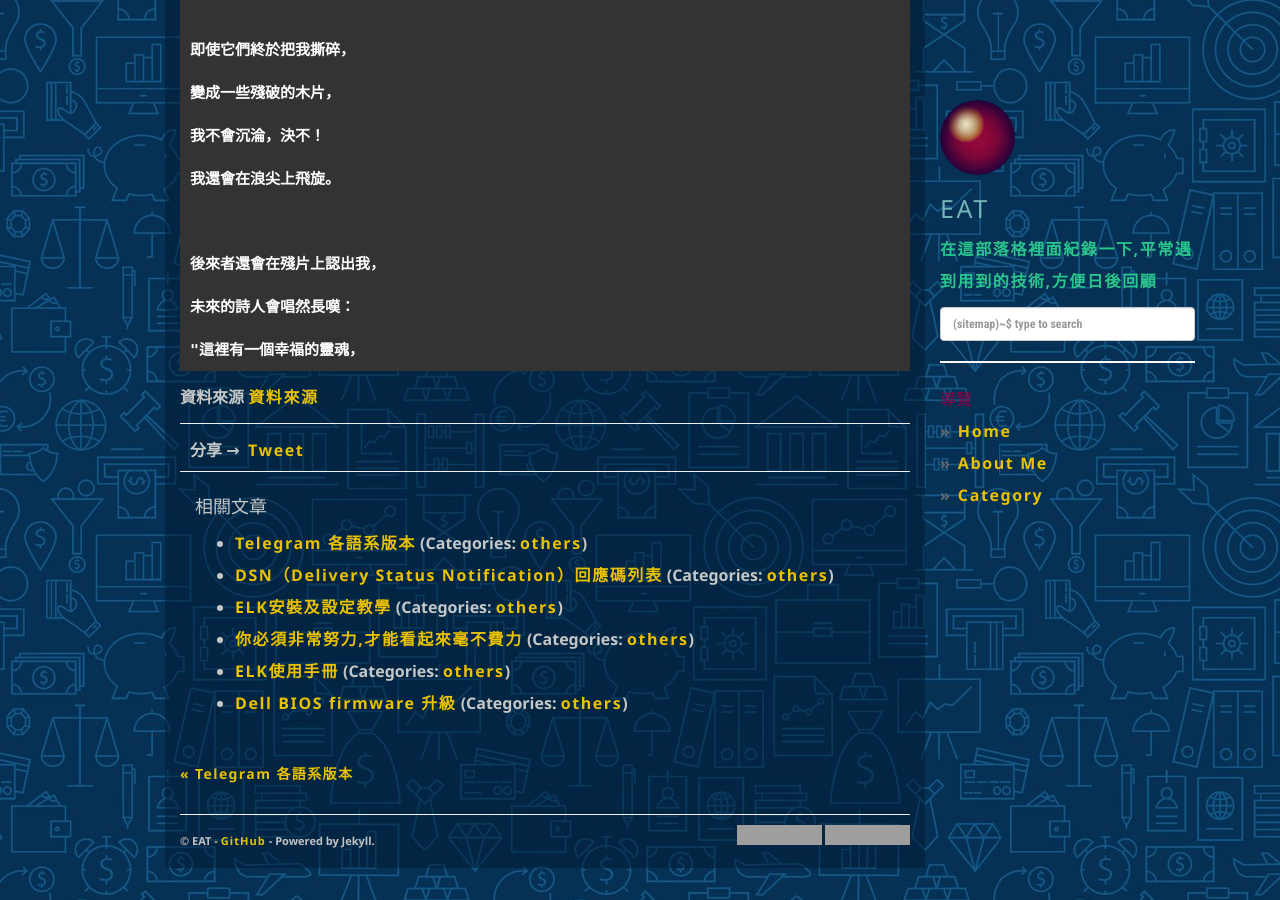
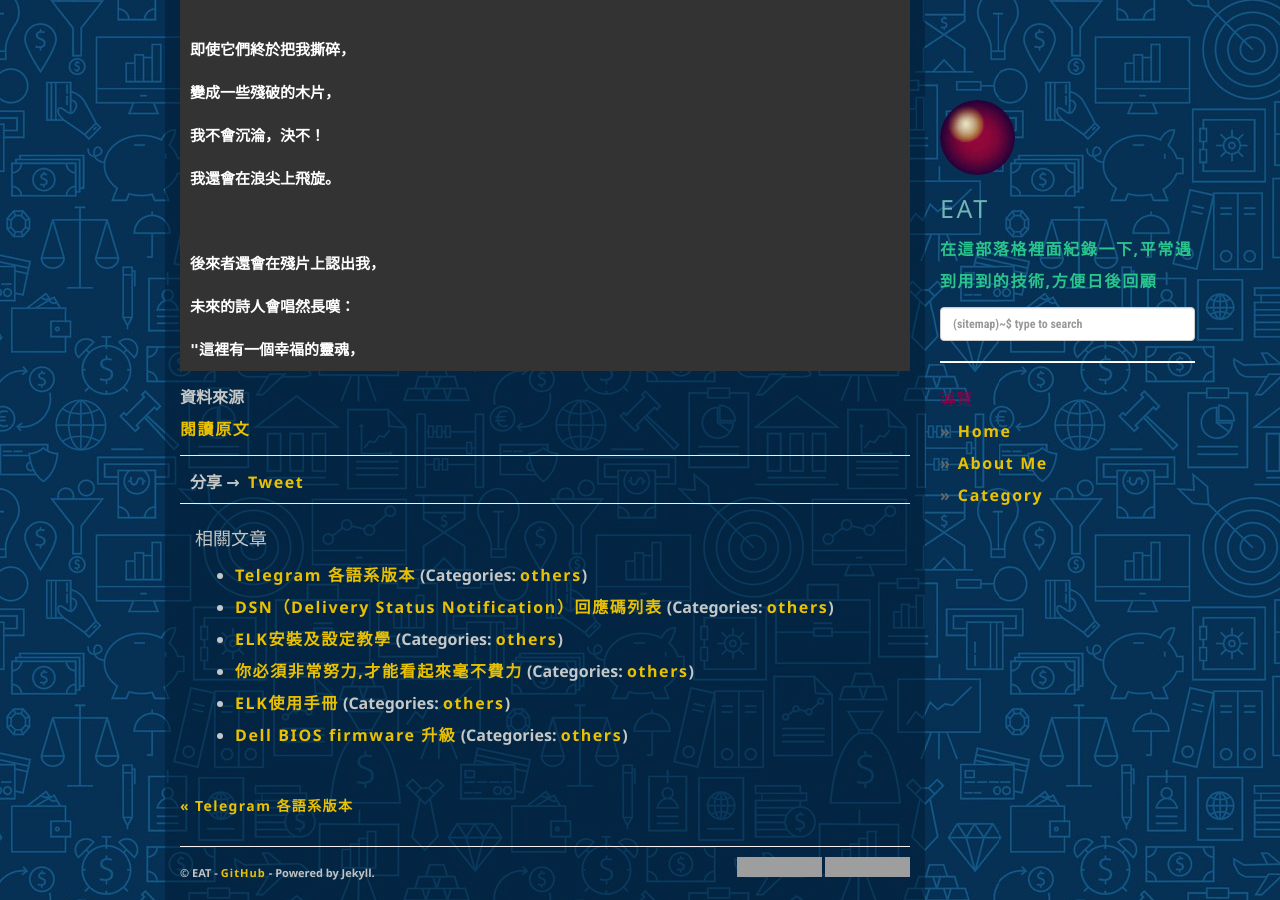
Before and after one commit to dyeat/dyeat.github.io, a Jekyll site: the page built from _posts/2019-01-12-安全研究者的自我修養.md, in a window 1280 px wide and 900 px high, scrolled down 4679 px. Built offline with Jekyll 4.4.1, drawn with Linux system fonts in a browser that asks for light colours; nearby versions of some CDN libraries; comment, search, counter and statistics services are not loaded; grey boxes are pictures that could not be loaded.

Commit message:
update post

````diff
--- a/_posts/2019-01-12-安全研究者的自我修養.md
+++ b/_posts/2019-01-12-安全研究者的自我修養.md
@@ -212,5 +212,5 @@ RSS訂閱無疑是自己最好的方式，這個需要依賴平時自己去不
 
 "這裡有一個幸福的靈魂，
 ```
-**資料來源**
-[資料來源](https://mp.weixin.qq.com/s/WrSZpqgq6gvZwEIqghqggg?fbclid=IwAR3XNLgO70ZR1QIS2AE9Mwy1lW2xyBnW403-4g-PG1xxlq7XAJdviH1QZYo)
+**資料來源** <br />
+[閱讀原文](https://mp.weixin.qq.com/s/WrSZpqgq6gvZwEIqghqggg?fbclid=IwAR3XNLgO70ZR1QIS2AE9Mwy1lW2xyBnW403-4g-PG1xxlq7XAJdviH1QZYo)
````
